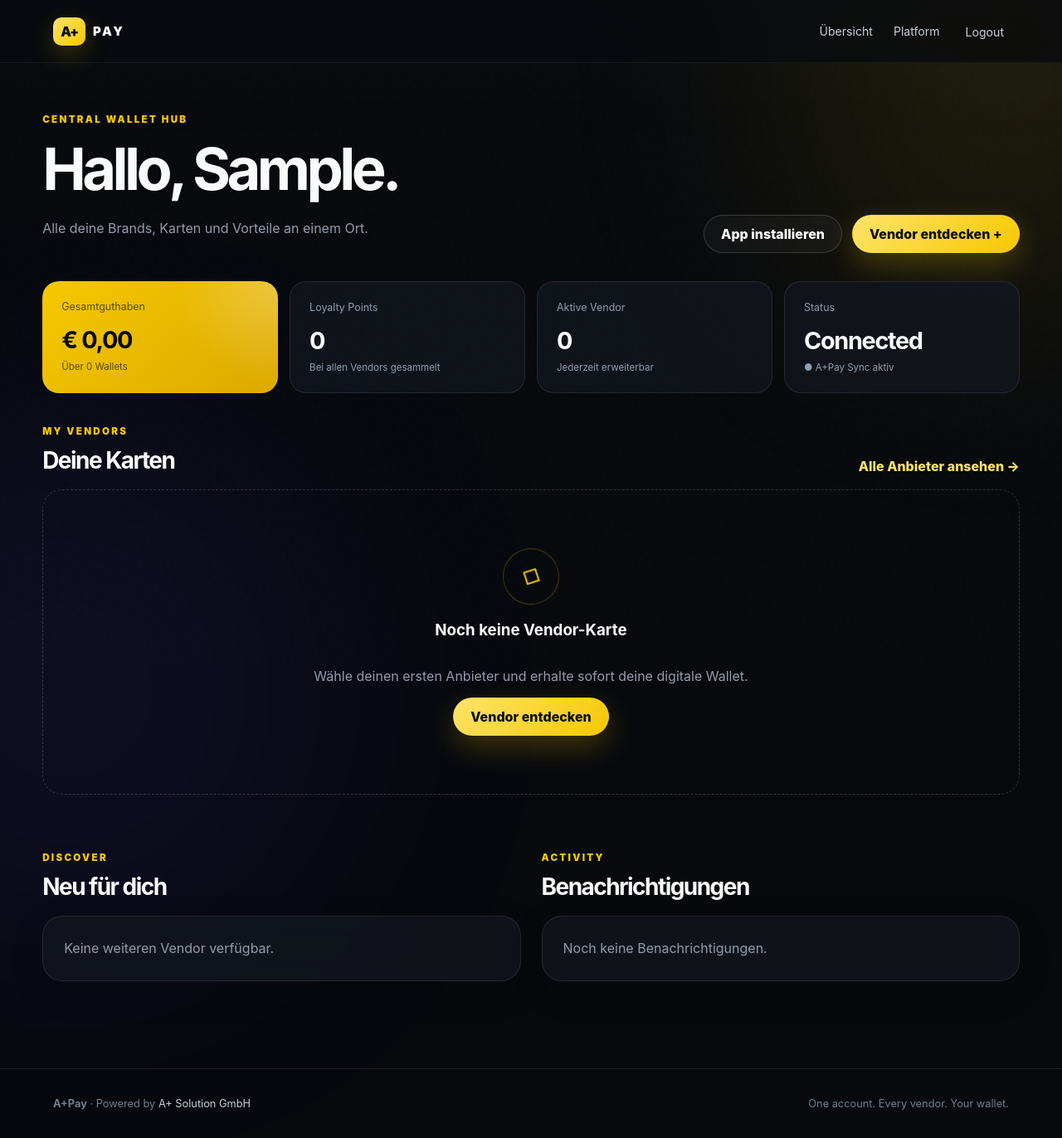
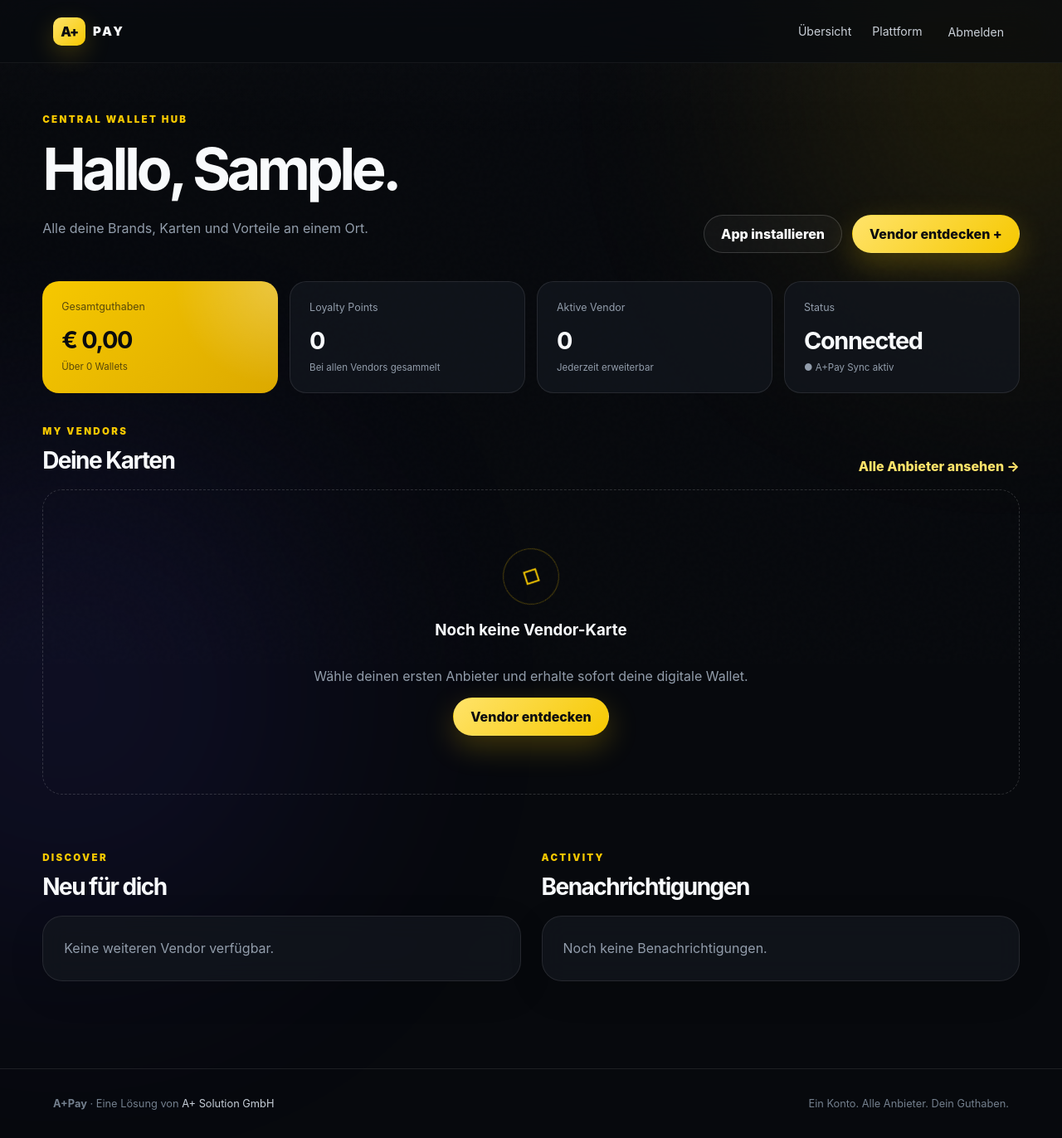
Before and after one commit to hsdarestani/apluspay, a Django app: page /customer/ in a window 1280 px wide. Shown: the whole page at 83% size. Run offline with Django 5.2, Linux system fonts and the light colour scheme; the visitor is signed in with stand-in values (Sample User, id 1); data that the repository does not hold is empty; some libraries are stand-ins or nearby versions.

Commit message:
Grundlayout vollständig eindeutschen

```diff
--- a/pay/templates/pay/base.html
+++ b/pay/templates/pay/base.html
@@ -5,11 +5,12 @@
   <meta charset="utf-8">
   <meta name="viewport" content="width=device-width, initial-scale=1, viewport-fit=cover">
   <meta name="theme-color" content="#080A0F">
-  <meta name="description" content="A+Pay – dein zentraler Wallet- und Loyalty-Hub.">
+  <meta name="description" content="A+Pay – deine zentrale Plattform für Guthaben, Treuepunkte und Vorteile.">
   <title>{% block title %}A+Pay{% endblock %}</title>
   <link rel="manifest" href="{% static 'pay/manifest.webmanifest' %}">
   <link rel="icon" href="{% static 'pay/icon.svg' %}" type="image/svg+xml">
   <link rel="stylesheet" href="{% static 'pay/app.css' %}">
+  <link rel="stylesheet" href="{% static 'pay/apple-login.css' %}">
   {% block head %}{% endblock %}
 </head>
 <body>
@@ -19,13 +20,13 @@
     <nav class="desktop-nav">
       {% if user.is_authenticated %}
         <a href="{% url 'dashboard' %}">Übersicht</a>
-        {% if not user.is_staff %}<a href="{% url 'vendor-directory' %}">Entdecken</a>{% endif %}
-        {% if user.is_staff %}<a href="{% url 'platform-dashboard' %}">Platform</a>{% endif %}
+        {% if not user.is_staff %}<a href="{% url 'vendor-directory' %}">Anbieter entdecken</a>{% endif %}
+        {% if user.is_staff %}<a href="{% url 'platform-dashboard' %}">Plattform</a>{% endif %}
         <button class="nav-button install-trigger" data-install-app hidden>App installieren</button>
-        <form method="post" action="{% url 'logout' %}" class="inline-form">{% csrf_token %}<button class="nav-button">Logout</button></form>
+        <form method="post" action="{% url 'logout' %}" class="inline-form">{% csrf_token %}<button class="nav-button">Abmelden</button></form>
       {% else %}
         <a href="{{ mother_brand_url }}" target="_blank" rel="noopener">A+ Solution</a>
-        <a href="{% url 'login' %}">Login</a>
+        <a href="{% url 'login' %}">Anmelden</a>
         <a class="btn btn-small btn-primary" href="{% url 'register' %}">Kostenlos starten</a>
       {% endif %}
     </nav>
@@ -37,14 +38,14 @@
 
   {% if user.is_authenticated %}
   <nav class="mobile-dock glass" aria-label="Mobile Navigation">
-    <a href="{% url 'dashboard' %}"><span>⌂</span><small>Home</small></a>
-    {% if not user.is_staff %}<a href="{% url 'vendor-directory' %}"><span>◇</span><small>Vendor</small></a>{% endif %}
-    <button data-install-app hidden><span>⇩</span><small>Install</small></button>
-    <form method="post" action="{% url 'logout' %}">{% csrf_token %}<button><span>↗</span><small>Logout</small></button></form>
+    <a href="{% url 'dashboard' %}"><span>⌂</span><small>Start</small></a>
+    {% if not user.is_staff %}<a href="{% url 'vendor-directory' %}"><span>◇</span><small>Anbieter</small></a>{% endif %}
+    <button data-install-app hidden><span>⇩</span><small>Installieren</small></button>
+    <form method="post" action="{% url 'logout' %}">{% csrf_token %}<button><span>↗</span><small>Abmelden</small></button></form>
   </nav>
   {% endif %}
 
-  <footer><div><strong>A+Pay</strong> · Powered by <a href="{{ mother_brand_url }}">{{ mother_brand }}</a></div><div>One account. Every vendor. Your wallet.</div></footer>
+  <footer><div><strong>A+Pay</strong> · Eine Lösung von <a href="{{ mother_brand_url }}">{{ mother_brand }}</a></div><div>Ein Konto. Alle Anbieter. Dein Guthaben.</div></footer>
   <script src="{% static 'pay/app.js' %}" defer></script>
   {% block scripts %}{% endblock %}
 </body>
```
